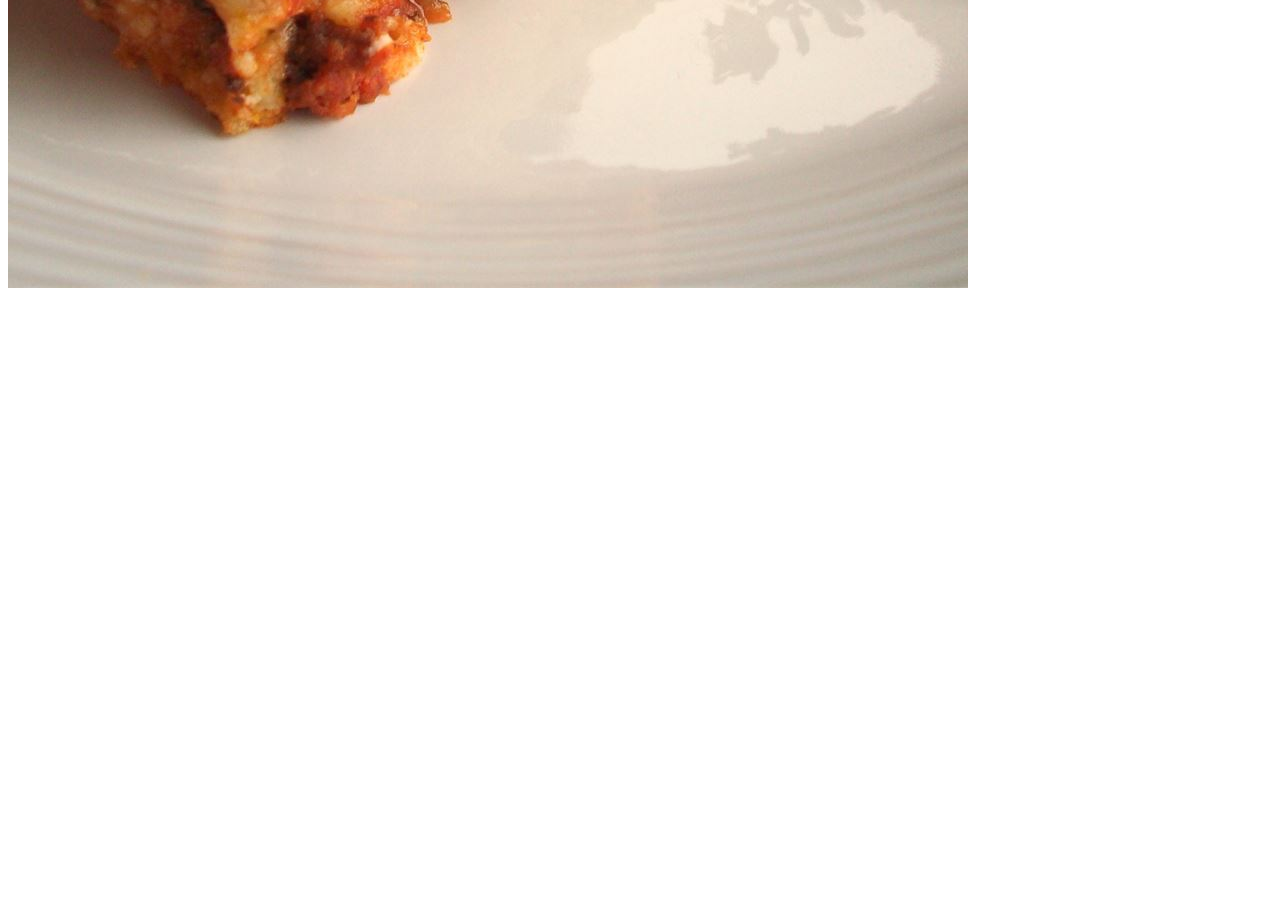
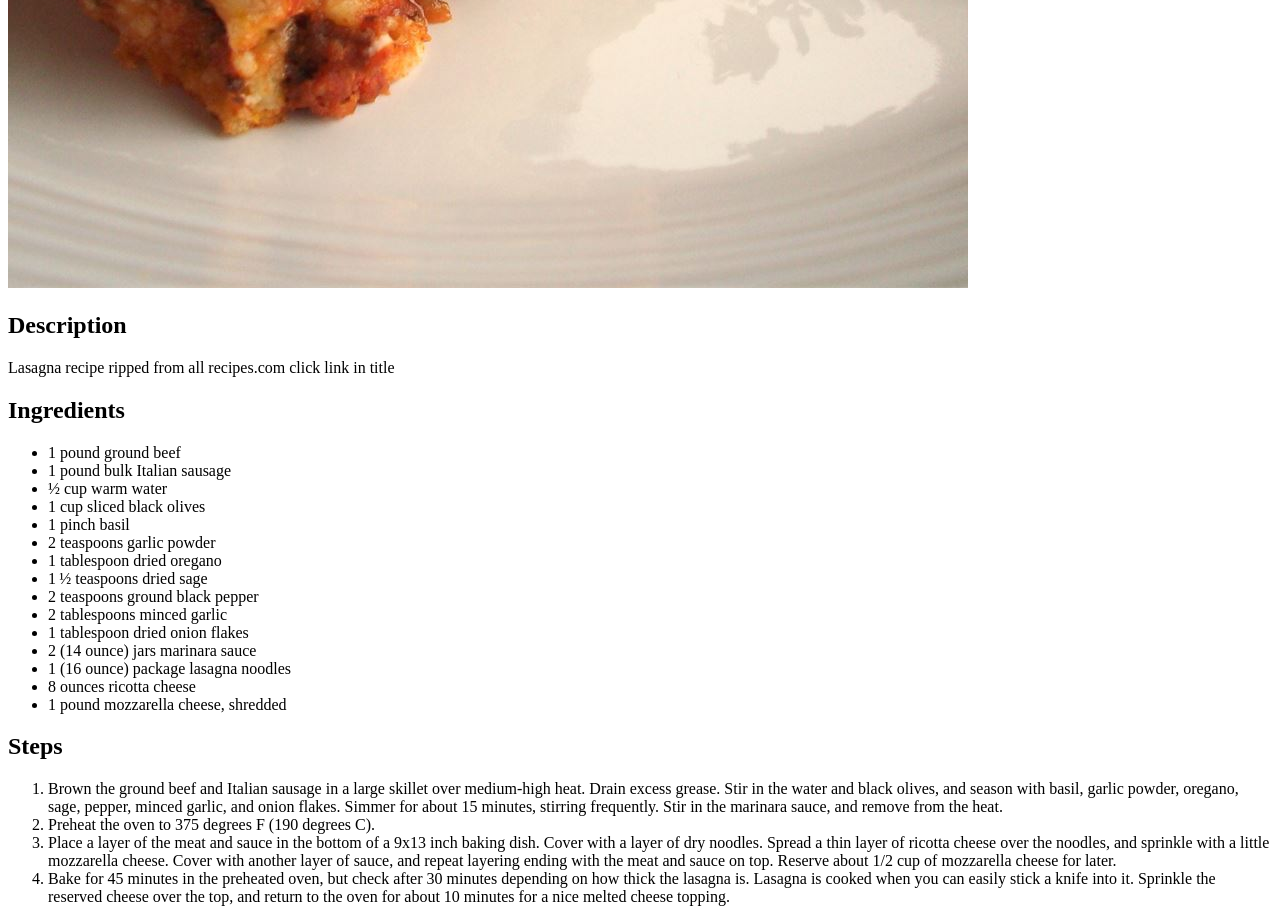
Before and after one commit to Jdude2022/odin-recipes, a plain HTML site: page lasagna.html in a window 1280 px wide. Shown: the part 752-1674 px from the top of the page. Before the commit the page ends 1052 px from the top, so only its background shows below. Drawn offline with Linux system fonts and the light colour scheme.

Commit message:
Finish* page

```diff
--- a/lasagna.html
+++ b/lasagna.html
@@ -7,5 +7,34 @@
     <body>
         <h1><a href = "https://www.allrecipes.com/recipe/75654/simply-traditional-lasagna/">Lasagna</a></h1>
         <img src="images/Lasagna.jpeg" alt="Lasagna">
+
+        <h2>Description</h2>
+        <p> Lasagna recipe ripped from all recipes.com click link in title</p>
+
+        <h2>Ingredients</h2>
+        <ul>
+            <li>1 pound ground beef </li>
+            <li>1 pound bulk Italian sausage</li>
+            <li>½ cup warm water</li>
+            <li>1 cup sliced black olives</li>
+            <li>1 pinch basil</li>
+            <li>2 teaspoons garlic powder</li>
+            <li>1 tablespoon dried oregano</li>
+            <li>1 ½ teaspoons dried sage</li>
+            <li>2 teaspoons ground black pepper</li>
+            <li>2 tablespoons minced garlic</li>
+            <li>1 tablespoon dried onion flakes</li>
+            <li>2 (14 ounce) jars marinara sauce</li>
+            <li>1 (16 ounce) package lasagna noodles</li>
+            <li>8 ounces ricotta cheese</li>
+            <li>1 pound mozzarella cheese, shredded</li>
+        </ul>
+        <h2>Steps</h2>
+        <ol>
+            <li>Brown the ground beef and Italian sausage in a large skillet over medium-high heat. Drain excess grease. Stir in the water and black olives, and season with basil, garlic powder, oregano, sage, pepper, minced garlic, and onion flakes. Simmer for about 15 minutes, stirring frequently. Stir in the marinara sauce, and remove from the heat.</li>
+            <li>Preheat the oven to 375 degrees F (190 degrees C).</li>
+            <li>Place a layer of the meat and sauce in the bottom of a 9x13 inch baking dish. Cover with a layer of dry noodles. Spread a thin layer of ricotta cheese over the noodles, and sprinkle with a little mozzarella cheese. Cover with another layer of sauce, and repeat layering ending with the meat and sauce on top. Reserve about 1/2 cup of mozzarella cheese for later.</li>
+            <li>Bake for 45 minutes in the preheated oven, but check after 30 minutes depending on how thick the lasagna is. Lasagna is cooked when you can easily stick a knife into it. Sprinkle the reserved cheese over the top, and return to the oven for about 10 minutes for a nice melted cheese topping.</li>
+        </ol>
     </body>
 </htmnl>
```
